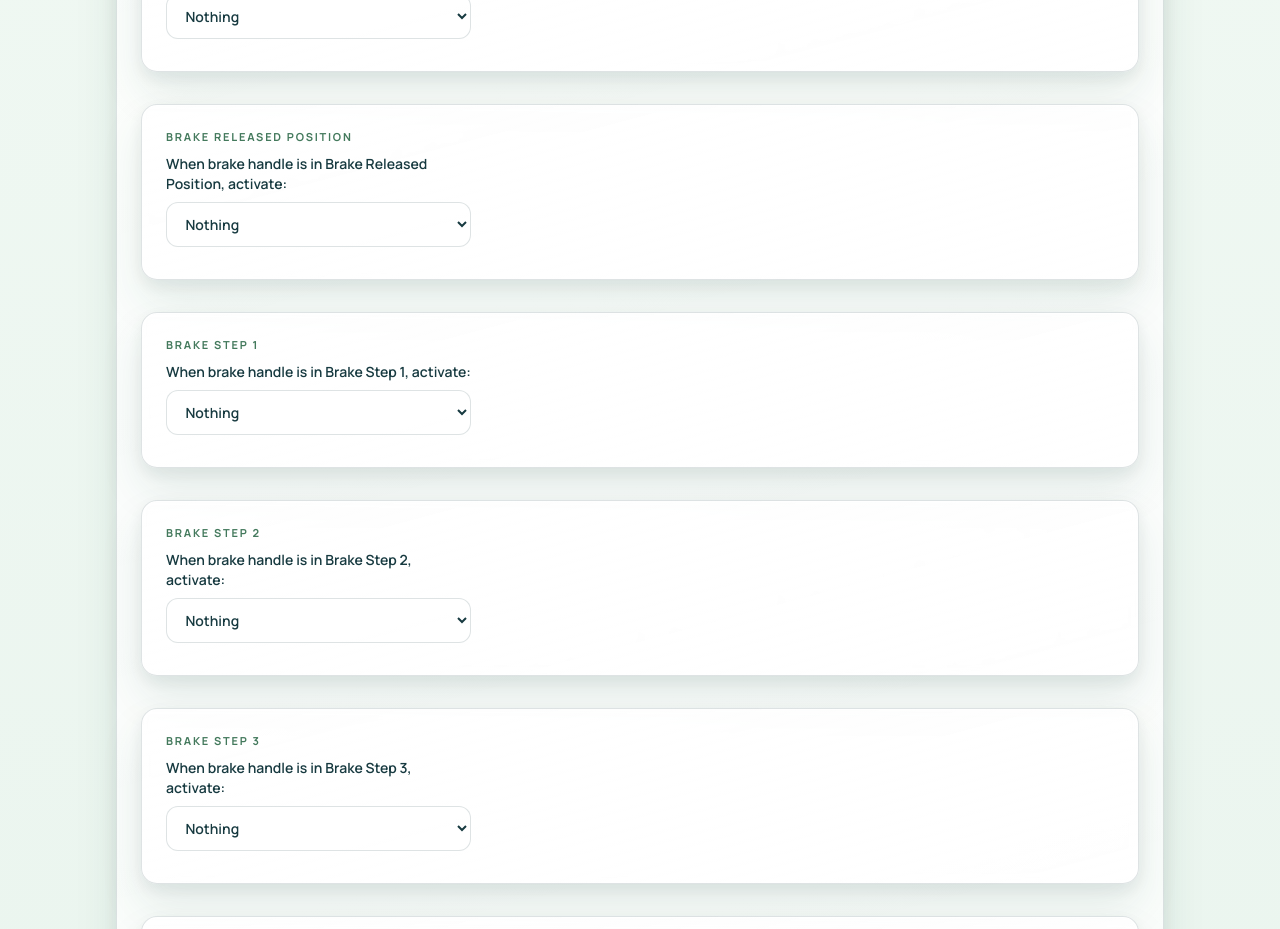
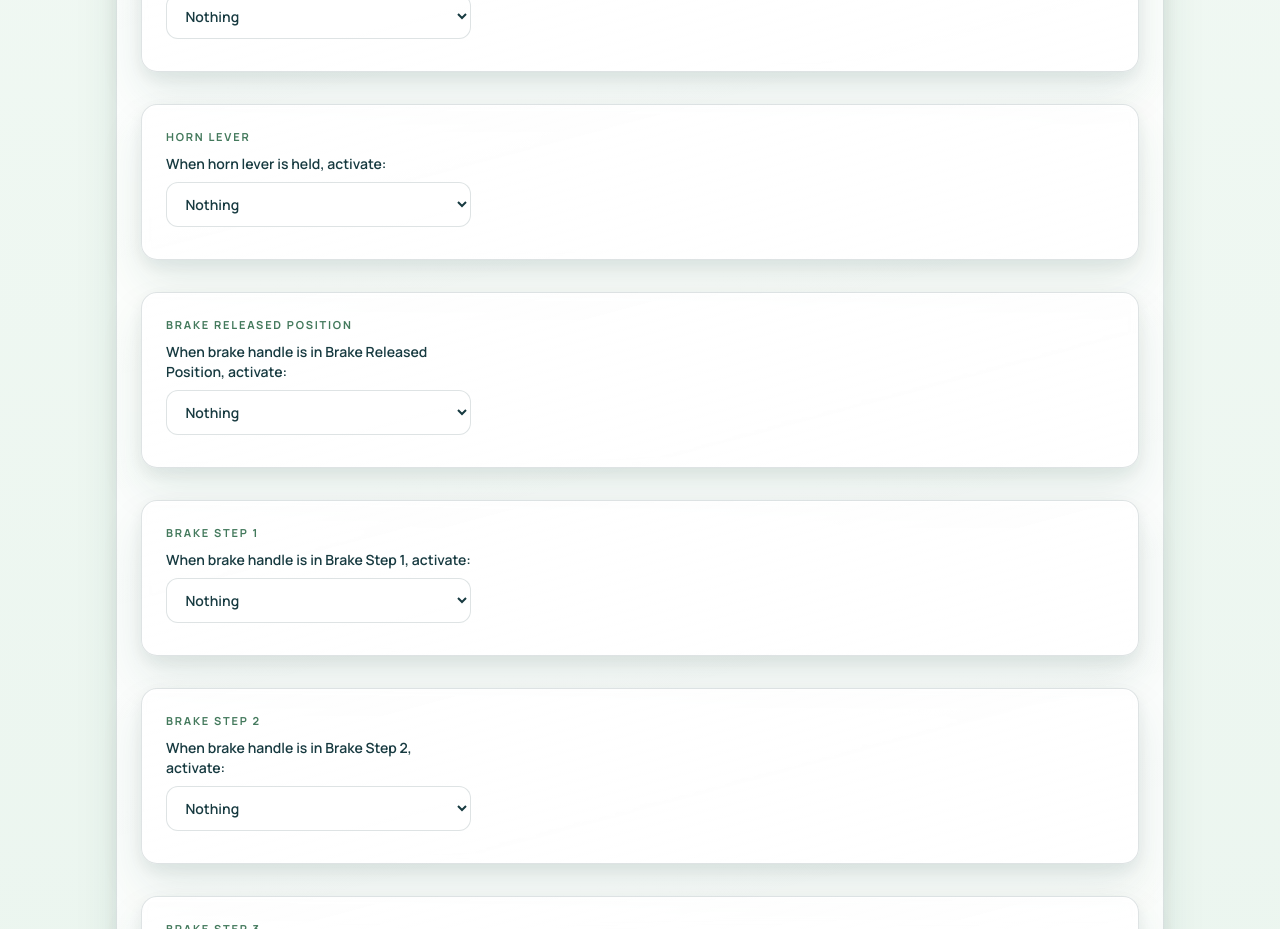
Before and after one commit to Ponyssimo/foamer-firmware, a React (Vite) app in the folder foamer-configurator/: page / in a window 1280 px wide. Shown: the part 3300-4229 px from the top of the page. Built offline with nearby package versions, Linux system fonts and the light colour scheme.

Commit message:
Horn lever fixes

```diff
--- a/foamer-configurator/src/routes/index.tsx
+++ b/foamer-configurator/src/routes/index.tsx
@@ -3,6 +3,7 @@ import { createFileRoute } from "@tanstack/react-router";
 import {
     configStore,
     BRAKE_START_INDEX,
+    HORN_INDEX,
     TRIPLE_SWITCHES,
     TRIPLE_SWITCH_FUNCTION_COUNT,
     TRIPLE_SWITCH_START_INDEX,
@@ -94,6 +95,16 @@ function App() {
                 />
 
                 <FunctionGroup
+                    groupName="Horn"
+                    typeLabel={(_name, _index) =>
+                        "When horn lever is held"
+                    }
+                    start={HORN_INDEX}
+                    profileId={profileId}
+                    functions={["Horn lever"]}
+                />
+
+                <FunctionGroup
                     groupName="Brake"
                     typeLabel={(name) => `When brake handle is in ${name}`}
                     start={BRAKE_START_INDEX}
```
Also changed, not shown: 2 other files (tests, documents, lock files or other folders).
